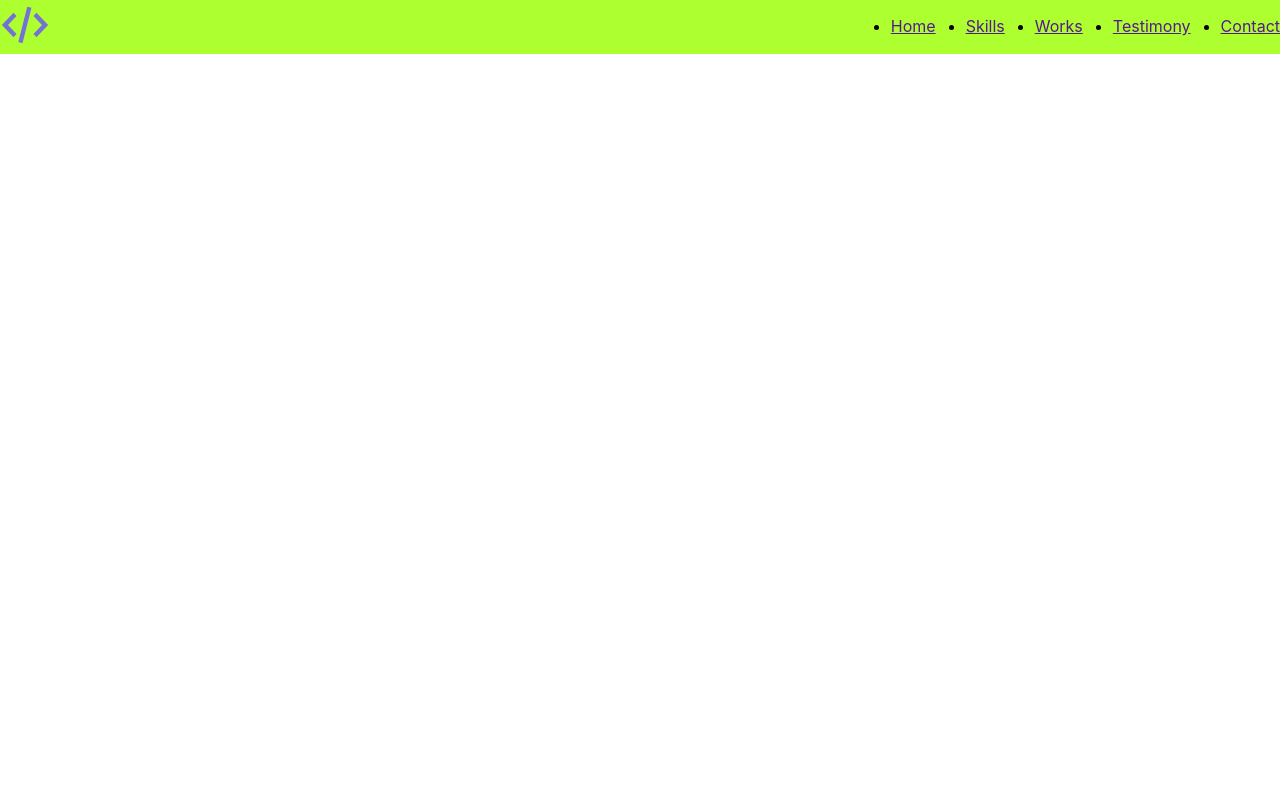
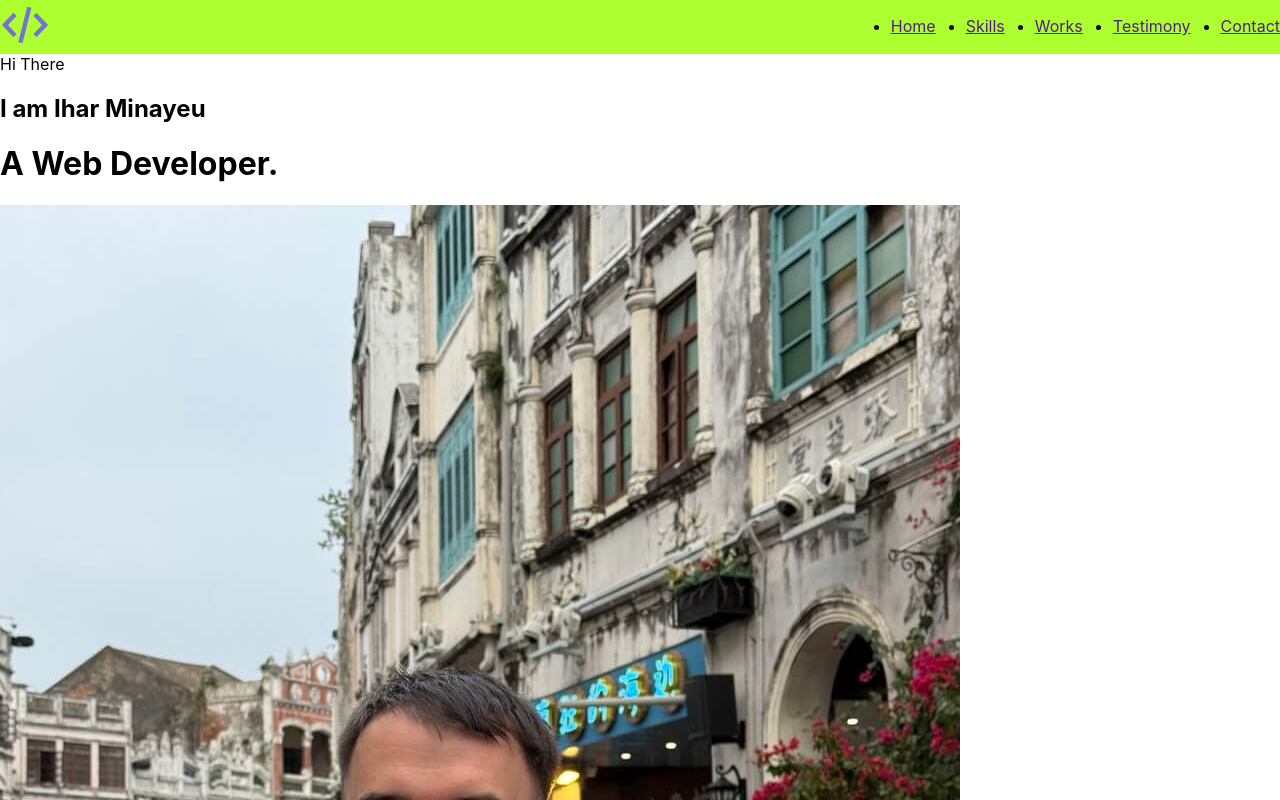
Before and after one commit to igor-minaev/portfolio-start-project-vite-main, a React (Vite) app: page / in a window 1280 px wide. Shown: the top 800 px of the page. Built offline with nearby package versions, Linux system fonts and the light colour scheme.

Commit message:
add Main component

```diff
--- a/src/App.tsx
+++ b/src/App.tsx
@@ -1,10 +1,12 @@
 import './App.css'
 import {Header} from "./layout/header/Header.tsx";
+import {Main} from "./layout/sections/main/Main.tsx";
 
 function App() {
     return (
         <div className="App">
             <Header/>
+            <Main/>
         </div>
     );
 }
--- /dev/null
+++ b/src/layout/sections/main/Main.tsx
@@ -0,0 +1,15 @@
+import photo from "../../../assets/images/photo.jpg"
+
+export const Main = () => {
+    return (
+        <div>
+            <div>
+                <span>Hi There</span>
+                <h2>I am Ihar Minayeu</h2>
+                <h1>A Web Developer.</h1>
+            </div>
+            <img src={photo}
+                 alt=""/>
+        </div>
+    );
+};
```
